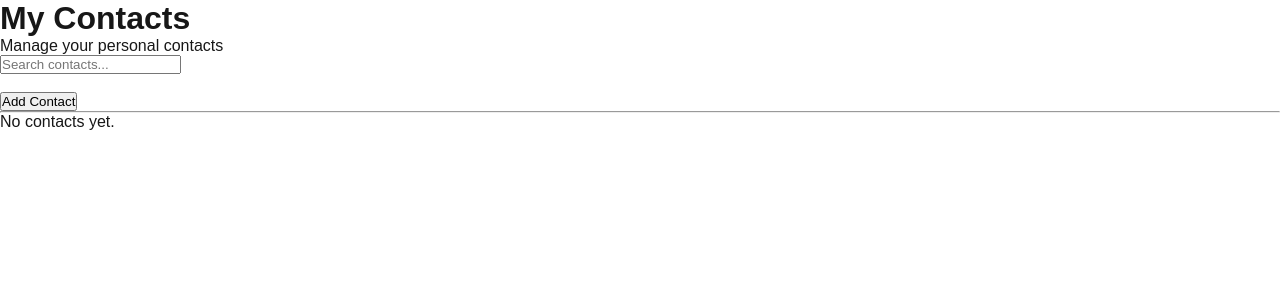
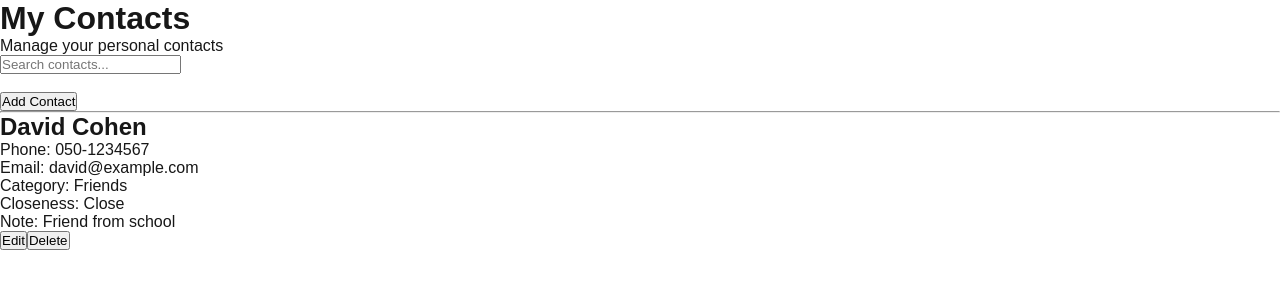
Before and after one commit to DoubleHD-git/my-contacts, a Next.js app: page / in a window 1280 px wide. Shown: the top 300 px of the page. Built offline with nearby package versions, Linux system fonts and the light colour scheme.

Commit message:
Create contact card component

```diff
--- a/app/page.js
+++ b/app/page.js
@@ -1,5 +1,6 @@
 import Header from "../components/Header";
 import SearchBar from "../components/SearchBar";
+import ContactCard from "../components/ContactCard";
 
 export default function Home() {
   return (
@@ -15,7 +16,7 @@ export default function Home() {
 
       <hr />
 
-      <p>No contacts yet.</p>
+      <ContactCard />
     </main>
   );
 }
--- a/components/ContactCard.jsx
+++ b/components/ContactCard.jsx
@@ -0,0 +1,16 @@
+export default function ContactCard() {
+  return (
+    <article>
+      <h2>David Cohen</h2>
+
+      <p>Phone: 050-1234567</p>
+      <p>Email: david@example.com</p>
+      <p>Category: Friends</p>
+      <p>Closeness: Close</p>
+      <p>Note: Friend from school</p>
+
+      <button>Edit</button>
+      <button>Delete</button>
+    </article>
+  );
+}
```
